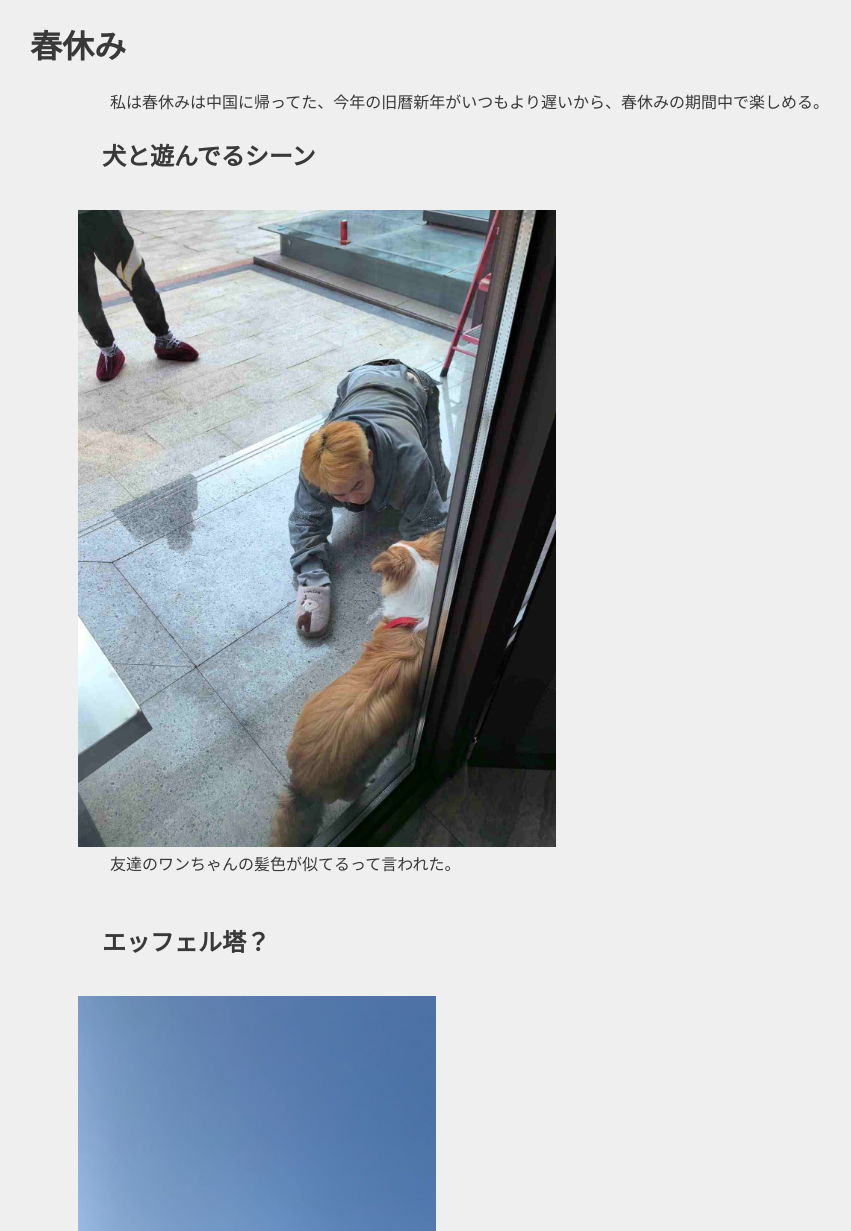
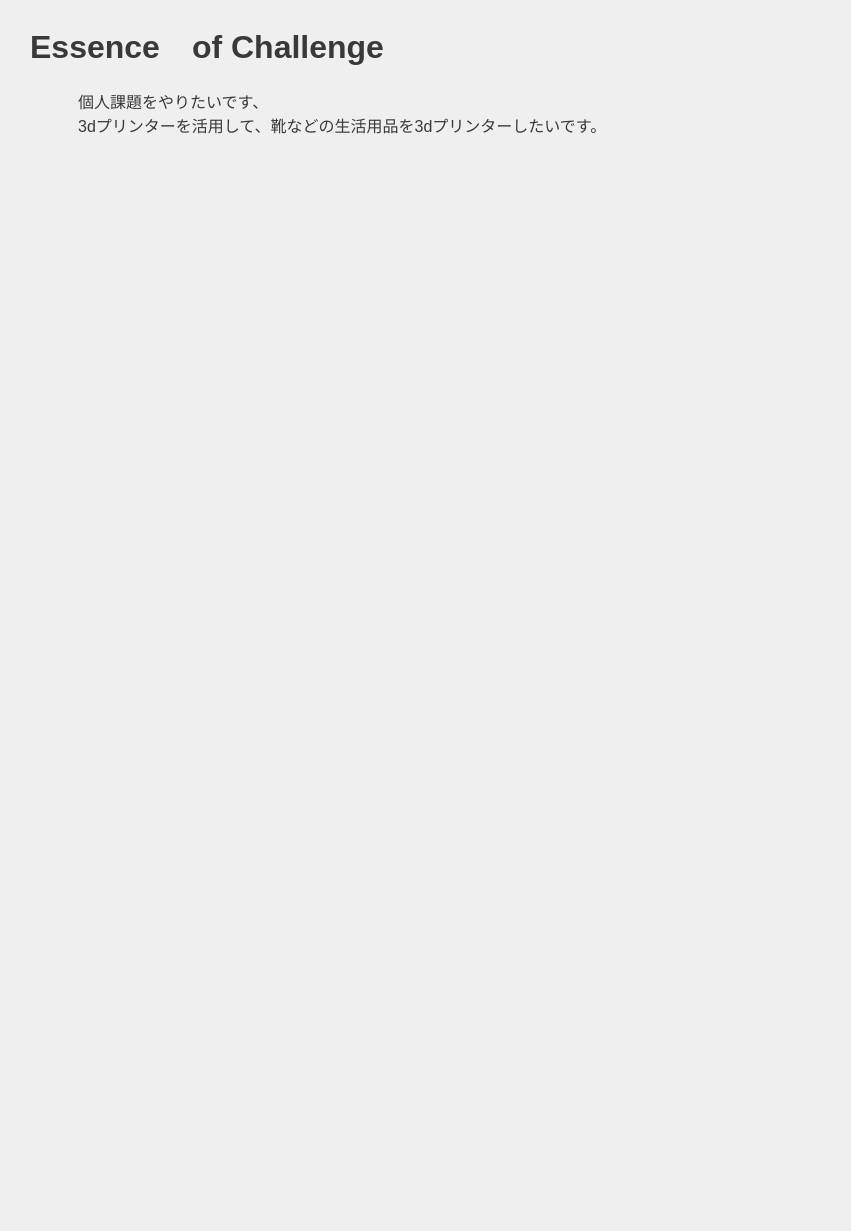
Before and after one commit to Lilskunky/xbp, a plain HTML site: page doyolab/FIRST.html in a window 1280 px wide. Shown: the top 1231 px of the page, without its empty margins (0-851 px from the left). After the commit the page ends 800 px from the top, so only its background shows below. Drawn offline with Linux system fonts and the light colour scheme.

Commit message:
20240412

```diff
--- a/doyolab/FIRST.html
+++ b/doyolab/FIRST.html
@@ -2,35 +2,18 @@
 <html lang="jp">
 <head>
     <!-- ⑥↓タイトルを変えてみよう -->
-    <title>ジャンの春休み</title>
+    <title>ジャンの課題</title>
     <!-- ⑤スタイルシートの設定をしよう --> <link rel="stylesheet" href="./css/style.css"
     <!-- h1.htmlからある行をコピペしてくればOK -->
 </head>
 <body>
-    <h1>春休み</h1>
+    <h1>Essence　of Challenge </h1>
     <!-- 塊ごとにdivタグで区切るようにしましょう。 -->
     <div>
 
-　　私は春休みは中国に帰ってた、今年の旧暦新年がいつもより遅いから、春休みの期間中で楽しめる。<br>
 
-
-    <h2>犬と遊んでるシーン</h2><br>
-    <img src="./images/1.jpg" width="40%"><br>
-　　友達のワンちゃんの髪色が似てるって言われた。<br>
-    　　<br>
-
-
-    <h2>エッフェル塔？</h2><br>
-    <img src="./images/2.jpg" width="30%"><br>
-    　　エッフェル塔に似てるタワーです。実は地元のテレビの電波タワーです<br>
-
-    <h2>揚州の旅</h2><br>
-    <img src="./images/3.jpg" width="50%"><br>
-    <img src="./images/4.jpg" width="50%"><br>
-
-    　　上の写真は揚州の旅行スポットです。あの日学生証が忘れたからチケットが高い約2000円<br>
-    でもあの日がとてもドラマチックでした。俺らが揚州に着いたら、すぐ雪が降り始めた。<br>
-    めちゃくちゃ綺麗雪景色のせいで、帰りの鉄道が乗れなかった。
+    個人課題をやりたいです、<br>
+    3dプリンターを活用して、靴などの生活用品を3dプリンターしたいです。<br>
 
 
          <!-- ①↓に文字を書いてみよう -->
```
